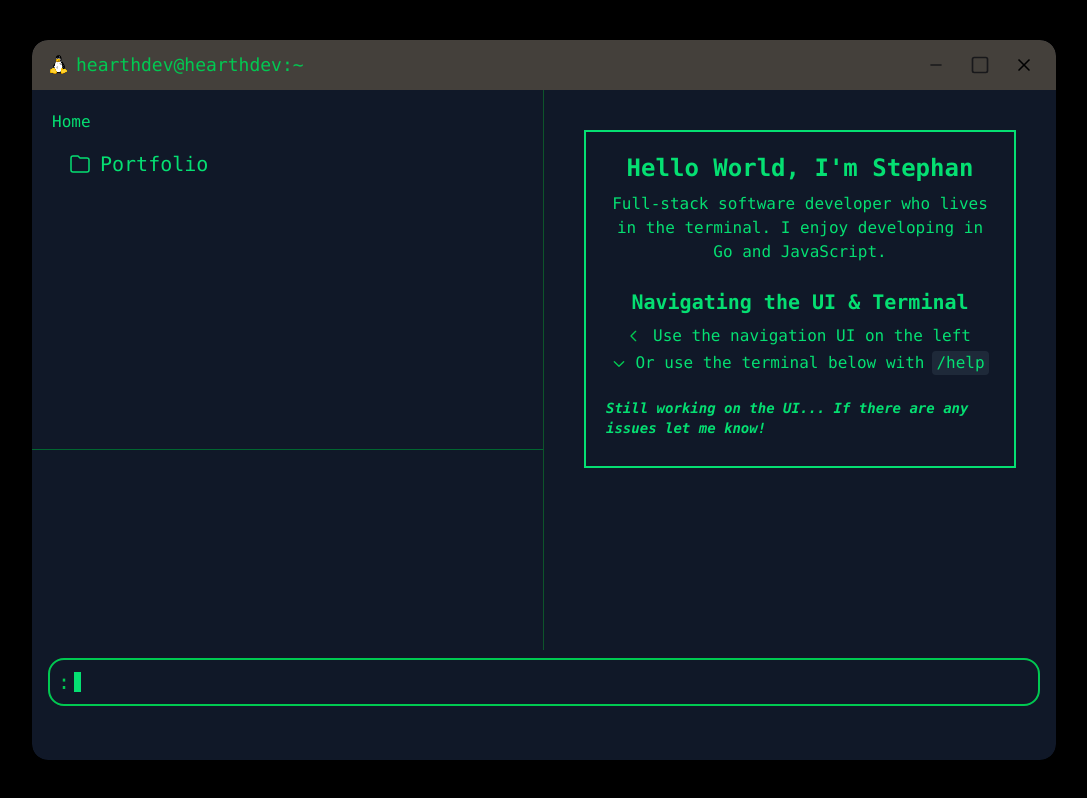
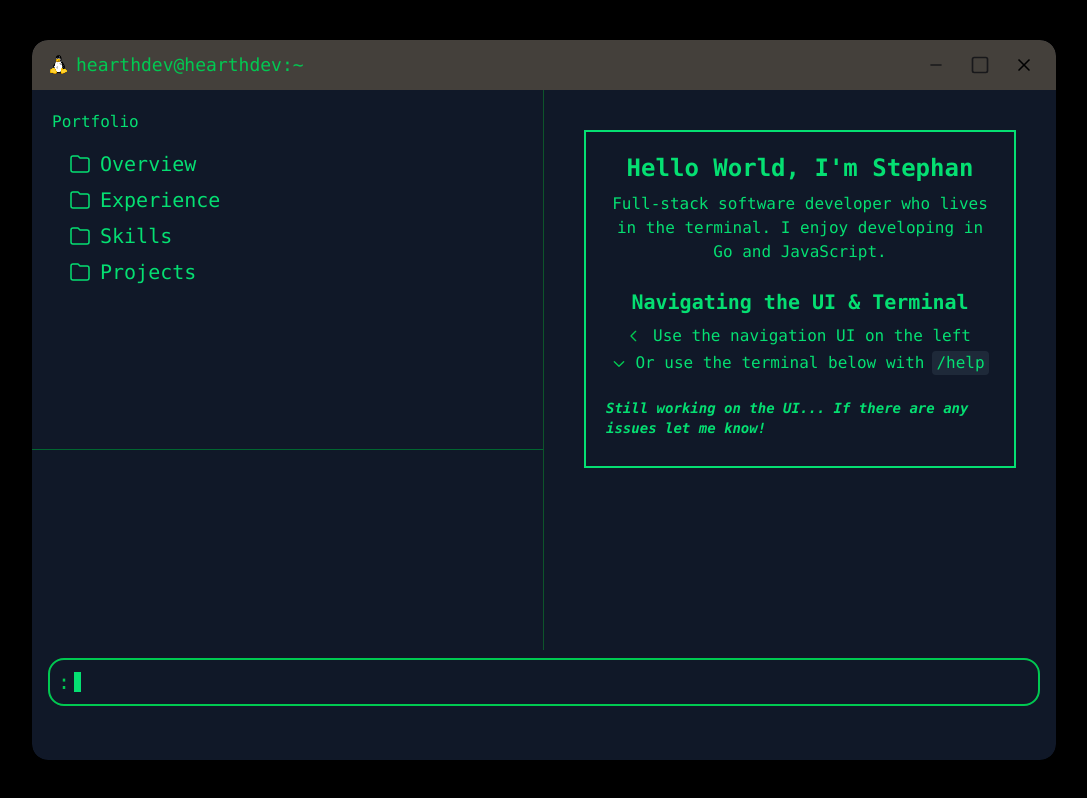
Before and after one commit to Stephan2001/Portfolio, a React (Vite) app: page / in a window 1280 px wide. Shown: the whole page, without its empty margins (96-1183 px from the left). Built offline with nearby package versions, Linux system fonts and the light colour scheme.

Commit message:
Some ux changes

```diff
--- a/src/components/folder/folder-tree.ts
+++ b/src/components/folder/folder-tree.ts
@@ -1,8 +1,4 @@
 export const folderTree = {
-  id: 'home',
-  name: 'Home',
-  children: [
-    {
   id: 'portfolio',
   name: 'Portfolio',
   children: [
@@ -18,6 +14,4 @@ export const folderTree = {
       ],
     },
   ],
-    },
-  ],
 }
--- a/src/components/svg/typescript.jsx
+++ b/src/components/svg/typescript.jsx
@@ -2,13 +2,10 @@ export default function Linkdin() {
   return (
     <>
       <svg
+        viewBox='0 0 15 15'
         fill='currentColor'
         width='100'
         height='100'
-        viewBox='0 0 14 14'
-        role='img'
-        focusable='false'
-        aria-hidden='true'
         xmlns='http://www.w3.org/2000/svg'
       >
         <g id='SVGRepo_bgCarrier' strokeWidth='0'></g>
@@ -18,7 +15,13 @@ export default function Linkdin() {
           strokeLinejoin='round'
         ></g>
         <g id='SVGRepo_iconCarrier'>
-          <path d='m 0.9999998,7.0000066 0,5.9999944 12.0000002,0 0,-12.00000195 -12.0000002,0 0,6.00000755 z m 7.359375,-0.2109464 0,0.5390661 -1.546875,0 0,4.9218757 -1.265625,0 0,-4.9218757 -1.5468751,0 0,-1.078119 4.3593751,0 0,0.5390529 z M 11.40625,6.3156206 c 0.192187,0.037467 0.407812,0.089067 0.482812,0.1171999 l 0.126563,0.0516 0,0.5859327 c 0,0.3234397 -0.0094,0.5859328 -0.01875,0.5859328 -0.0094,0 -0.107812,-0.0516 -0.220312,-0.1125332 -0.421875,-0.2390665 -1.096875,-0.328133 -1.509375,-0.2062532 -0.09844,0.028133 -0.24375,0.1171999 -0.31875,0.1921865 -0.1124998,0.1078666 -0.1359374,0.1734399 -0.1359374,0.3468797 0,0.1874932 0.023437,0.2390664 0.178125,0.384373 0.098437,0.093733 0.4640624,0.3093731 0.8203124,0.4875062 0.75,0.3703064 1.129687,0.6843726 1.303125,1.0734256 0.154687,0.3468794 0.159375,1.0781324 0.0094,1.4062524 -0.140625,0.309373 -0.45,0.623439 -0.754687,0.768759 -0.646875,0.30468 -1.7015627,0.332813 -2.5265627,0.06093 l -0.2953125,-0.0984 0,-1.303119 0.2343751,0.168747 c 0.3046604,0.220306 0.6984105,0.356253 1.1109105,0.384373 0.4124996,0.02813 0.7171876,-0.04693 0.9046876,-0.225 0.117188,-0.107866 0.140625,-0.168746 0.140625,-0.346879 0,-0.342187 -0.196875,-0.520307 -1.0031252,-0.9140529 C 9.2218738,9.371911 8.9968739,9.2125379 8.7859364,8.9031649 8.3171864,8.2234721 8.4578113,7.1828598 9.0859363,6.7094202 9.6203113,6.3016073 10.506249,6.1516074 11.406249,6.3156606 Z'></path>
+          {' '}
+          <path
+            fillRule='evenodd'
+            clipRule='evenodd'
+            d='M0 0H15V15H0V0ZM10 6C8.89543 6 8 6.89543 8 8C8 9.10457 8.89543 10 10 10H11C11.5523 10 12 10.4477 12 11C12 11.5523 11.5523 12 11 12H10C9.44772 12 9 11.5523 9 11H8C8 12.1046 8.89543 13 10 13H11C12.1046 13 13 12.1046 13 11C13 9.89543 12.1046 9 11 9H10C9.44772 9 9 8.55228 9 8C9 7.44772 9.44772 7 10 7H11.1667C11.6269 7 12 7.3731 12 7.83333V8H13V7.83333C13 6.82081 12.1792 6 11.1667 6H10ZM3 6H8V7H6V13H5V7H3V6Z'
+            fill='currentColor'
+          ></path>{' '}
         </g>
       </svg>
     </>
--- a/src/components/terminal-input.jsx
+++ b/src/components/terminal-input.jsx
@@ -19,8 +19,8 @@ const Input = React.forwardRef((props, ref) => {
       } else if (e.key === 'Enter') {
         e.preventDefault()
         const cmd = input.trim()
+        dispatch({ type: 'ADD_HISTORY', payload: cmd })
         runCommand(cmd)
-        dispatch({ type: 'ADD_HISTORY', payload: cmd })
         setInput('')
       }
     },
--- a/src/components/terminal-pages/terminal-navigation.jsx
+++ b/src/components/terminal-pages/terminal-navigation.jsx
@@ -8,7 +8,10 @@ export default function DirectoryBrowser() {
   const dispatch = useTerminalDispatch()
 
   const breadcrumb = findPath(folderTree, cwdId) || [folderTree]
-  const currentNode = breadcrumb[breadcrumb.length - 1]
+  const currentNode =
+    breadcrumb[breadcrumb.length - 1].children.length > 0
+      ? breadcrumb[breadcrumb.length - 1]
+      : breadcrumb[breadcrumb.length - 2] || breadcrumb[0]
 
   const changeDir = (newId) => {
     const fullCrumbs = findPath(folderTree, newId) || [folderTree]
--- a/src/pages/Terminal.jsx
+++ b/src/pages/Terminal.jsx
@@ -4,7 +4,7 @@ import {
   useTerminalState,
   useTerminalDispatch,
 } from '../components/terminal-context'
-import Home from '../components/terminal-pages/terminal-home'
+import Portfolio from '../components/terminal-pages/terminal-home'
 import Experience from '../components/terminal-pages/terminal-experience'
 import Profile from '../components/terminal-pages/terminal-profile'
 import Skills from '../components/terminal-pages/terminal-skills'
@@ -20,7 +20,7 @@ export default function Terminal() {
   const dispatch = useTerminalDispatch()
 
   useEffect(() => {
-    dispatch({ type: 'SET_CWD', payload: '/home/Portfolio' })
+    dispatch({ type: 'SET_CWD', payload: '/Portfolio' })
     promptRef.current?.focus()
   }, [])
 
@@ -34,8 +34,8 @@ export default function Terminal() {
 
   const renderBody = () => {
     switch (state.cwdId) {
-      case 'home':
-        return <Home />
+      case 'Portfolio':
+        return <Portfolio />
       case 'experience':
         return <Experience />
       case 'overview':
@@ -47,7 +47,7 @@ export default function Terminal() {
       case 'other':
         return <Todo />
       default:
-        return <Home />
+        return <Portfolio />
     }
   }
 
```
Lines whose indentation alone changed are shown as unchanged.
